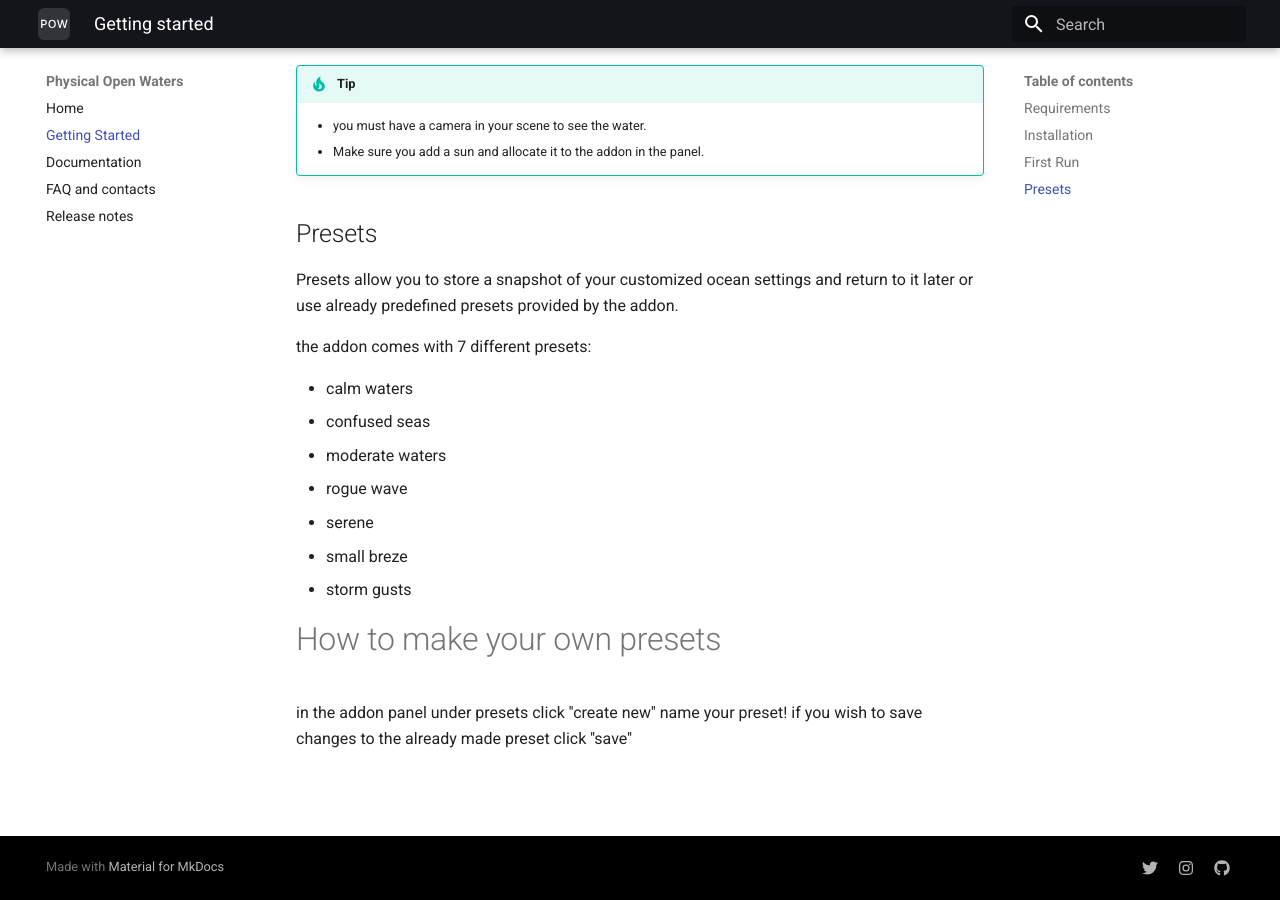
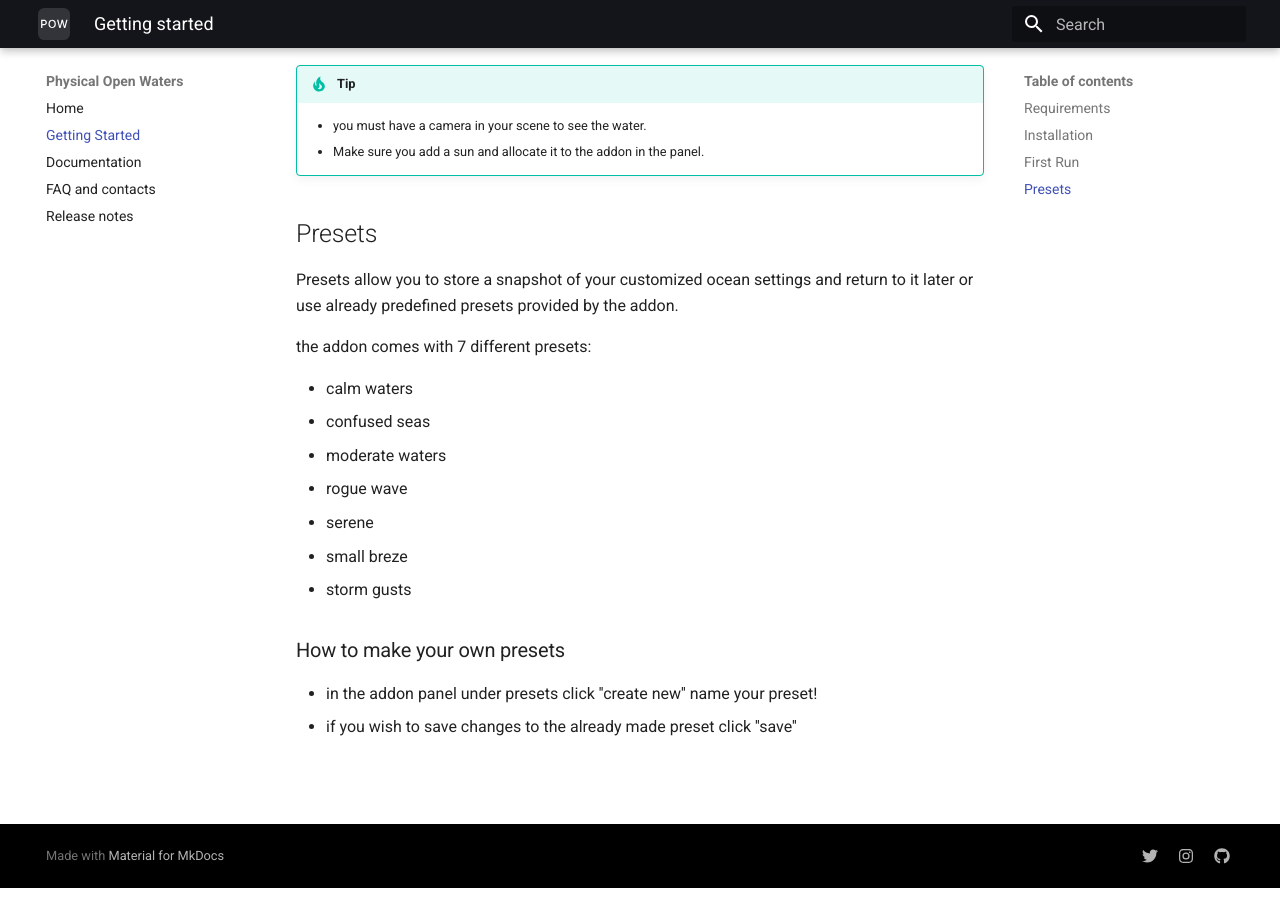
Before and after one commit to PhysicalAddons/web-pow, an MkDocs documentation site: the page built from docs/getting-started.md, in a window 1280 px wide and 900 px high, scrolled down 867 px. Built offline with MkDocs 1.6.1 and Material for MkDocs 9.7.7, drawn with Linux system fonts in a browser that asks for light colours.

```diff
--- a/docs/getting-started.md
+++ b/docs/getting-started.md
@@ -56,8 +56,8 @@ the addon comes with 7 different presets:
 - storm gusts
 
 
-# How to make your own presets
+### How to make your own presets
 
-in the addon panel under presets click ''create new''
+- in the addon panel under presets click ''create new''
 name your preset!
-if you wish to save changes to the already made preset click ''save''
+- if you wish to save changes to the already made preset click ''save''
```
